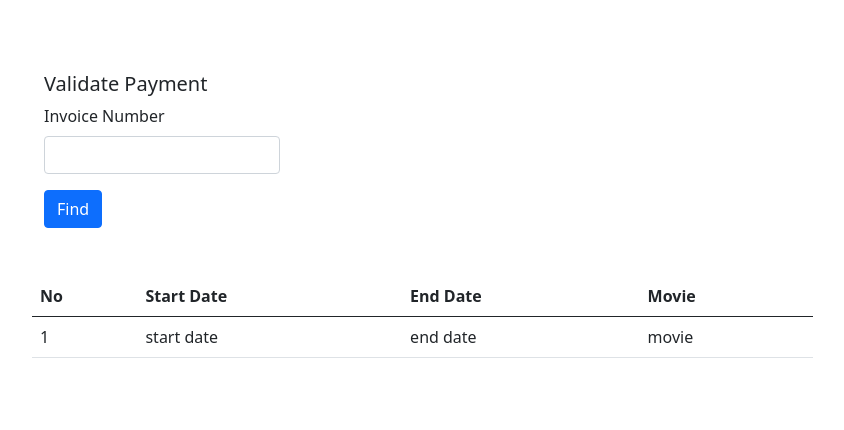
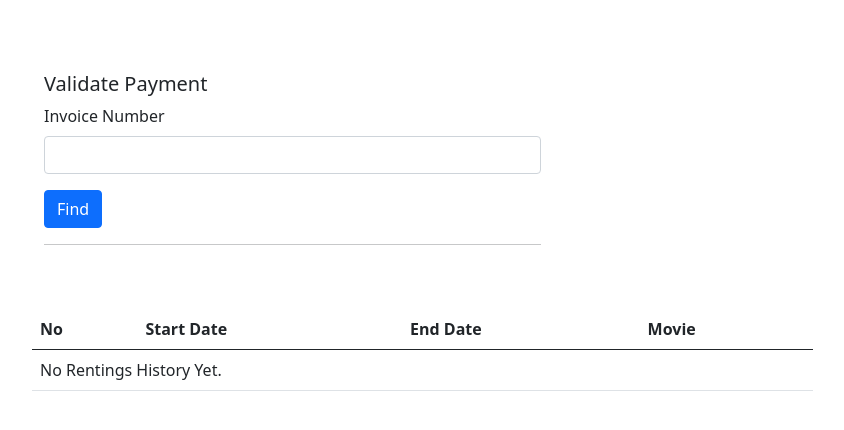
Before and after one commit to obikastanya/sigma-movie-dvds-rent, a Flask app: template application/renter/templates/rentingHistory.html in a window 1280 px wide. Shown: the part 54-484 px from the top of the page, without its empty margins (4-848 px from the left). Run offline with Flask 2, Linux system fonts and the light colour scheme; the template is opened without the code that fills it: most values are stand-ins (such as "Sample title", 1, 10 or a date in 2020).

Commit message:
payment verify form

```diff
--- a/application/renter/static/js/historyRenting.js
+++ b/application/renter/static/js/historyRenting.js
@@ -1,7 +1,6 @@
 class HistoryRent {
   render() {
     let parameter = { userId: document.getElementById("hiddenUserId").value };
-    console.log(parameter);
     fetch("/user/dvd/rent/history", {
       method: "POST",
       headers: {
--- a/application/renter/templates/rentingHistory.html
+++ b/application/renter/templates/rentingHistory.html
@@ -31,17 +31,46 @@
   <input type="text" id="hiddenUserId" value={{session.get('user_id')}} hidden>
   <div class="pt-4 pl-5 col-sm-8">
     <div class="row p-5 m5">
-      <div class="col-sm-4">
+      <div class="col-sm-8">
         <form>
           <h5>Validate Payment</h5>
           <div class="mb-3">
             <label for="invoiceIdField" class="form-label">Invoice Number</label>
-            <input type="number" class="form-control" id="invoiceIdField" >
+            <input type="number" class="form-control" id="invoiceIdField" width="200" >
             </div>
           <button type="button" class="btn btn-primary">Find</button>
         </form>
+        <hr>
+        <div id="validateForm">
+          <!-- <form>
+
+            <div class="mb-3" hidden>
+              <input type="number" class="form-control" id="transactionIdField"  hidden>
+            </div>
+
+            <div class="mb-3">
+              <label for="invoiceIdField" class="form-label" >Invoice Number</label>
+              <input type="number" class="form-control" id="invoiceIdField" value={{id}} disabled>
+            </div>
+
+            <div class="mb-3">
+              <label for="nominalField" class="form-label" >Invoice Number</label>
+              <input type="number" class="form-control" id="nominalField" value={{id}} disabled>
+            </div>
+            <div class="form-group">
+              <label for="paymentReceiptField" class="form-label d-block" >Payment Receipt</label>
+              <input type="file" class="form-control-file" id="paymentReceiptField">
+              <div id="updateImgPreview"></div>
+            </div>
+
+            <button type="button" class="btn btn-primary mt-4" id="submitButtonId">Submit</button>
+          </form> -->
+
+        </div>
       </div>
     </div>
+
+
     <div class="row px-5 ">
       <table class="table">
         <thead class="thead-light">
@@ -54,10 +83,7 @@
         </thead>
         <tbody id="history_table">
           <tr>
-            <td>1</td>
-            <td>start date</td>
-            <td>end date</td>
-            <td>movie</td>
+              <td colspan="4">No Rentings History Yet.</td>
           </tr>
         </tbody>
       </table>
```
